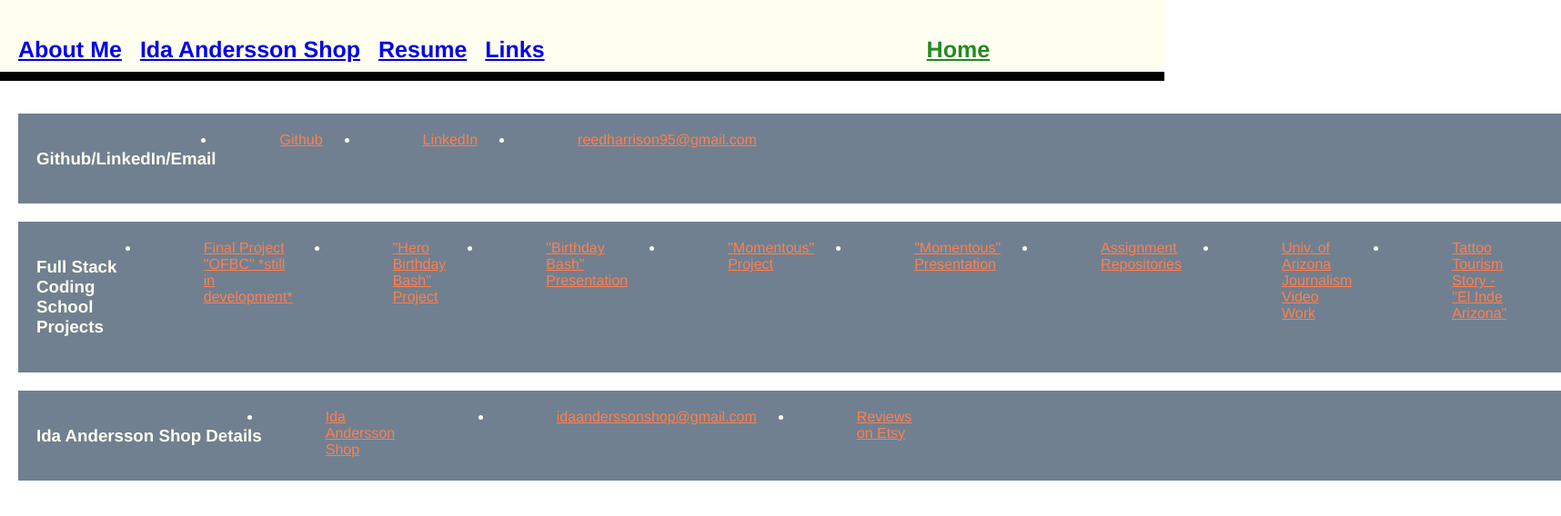
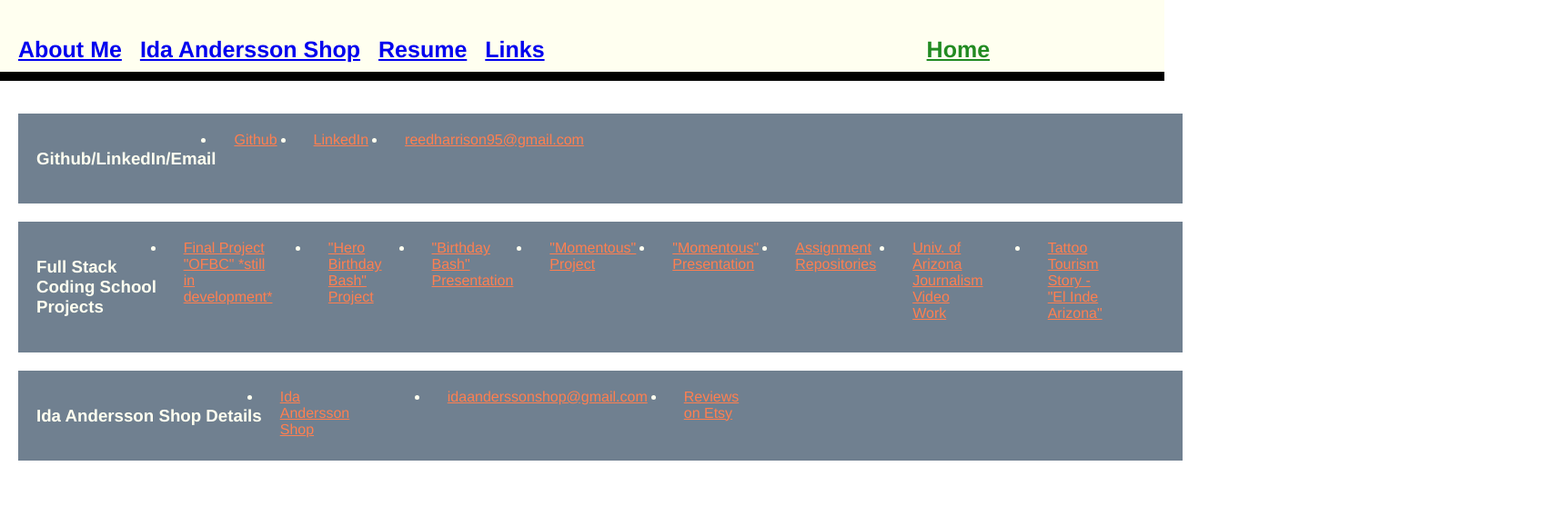
Before and after one commit to HGreedo/nuReactPortfolio, a React (Create React App) app: page /pages/ThirdPtyLinks in a window 1280 px wide. Shown: the top 568 px of the page at 91% size, 1716 px wide, since content can reach past the window. Built offline with nearby package versions, Linux system fonts and the light colour scheme.

Commit message:
commit on 'main'

```diff
--- a/src/pages/thirdpartylinks.css
+++ b/src/pages/thirdpartylinks.css
@@ -1,5 +1,6 @@
 .link-body{
     display: flex;
+    list-style: none;
 }
 
 
@@ -28,13 +29,10 @@ width: 100%;
 .atag {
     display: flex;
     width: 10%;
-    padding-left: 20px;
-    padding-right: 20px;
     color: coral;
-    margin-left: 50px;
+    margin-left: 20px;
     list-style: none;
     margin-right: 20px;
-    text-shadow: 0px 0px 1px 3px black;
 }
 
 .atag:hover {
```
